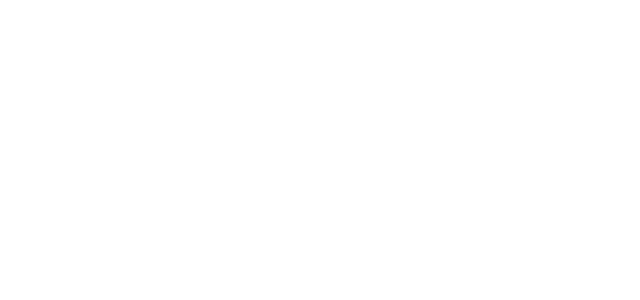
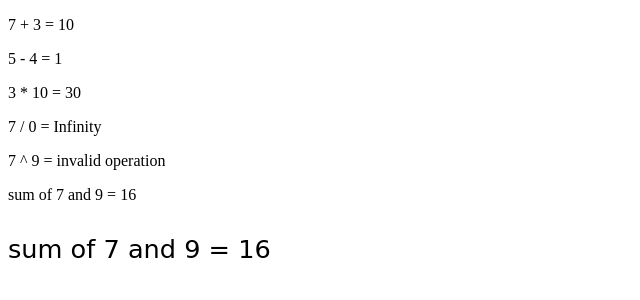
Before and after one commit to shivamss454/javascript-client, a React (Create React App) app: page / in a window 1280 px wide. Shown: the top 300 px of the page, without its empty margins (0-640 px from the left). Built offline with nearby package versions, Linux system fonts and the light colour scheme.

Commit message:
feat: material ui

```diff
--- a/src/components/Math/Math.jsx
+++ b/src/components/Math/Math.jsx
@@ -9,11 +9,31 @@ const Math = (props) => {
   switch (operator) {
   case '+': result = first + second;
     break;
-  case '-':
+  case '-': result = first - second;
+    break;
+  case '*': result = first * second;
+    break;
+  case '/': result = first / second;
+    break;
+  default: result = 'invalid operation';
+  }
+  if (children) {
+    return children(first, second, result);
   }
   return (
     <>
-
+      <p>
+        {' '}
+        {first}
+        {' '}
+        {operator}
+        {' '}
+        {second}
+        {' '}
+        =
+        {' '}
+        {result}
+      </p>
     </>
   );
 };
@@ -26,6 +46,6 @@ Math.propTypes = {
 };
 
 Math.defaultProps = {
-  operator: '+',
+  children: undefined,
 };
 export default Math;
--- a/src/pages/ChildrenDemo/ChildrenDemo.jsx
+++ b/src/pages/ChildrenDemo/ChildrenDemo.jsx
@@ -1,27 +1,65 @@
-/* eslint-disable react/prefer-stateless-function */
-/* eslint-disable no-useless-constructor */
 import React from 'react';
-import { Typography } from '@material-ui/core';
+import { Typography, ThemeProvider } from '@material-ui/core';
 import Math from '../../components/Math/Math';
+import Theme from '../../theme';
 
 export default class ChildrenDemo extends React.Component {
-  constructor(props) {
-    super(props);
-    this.state = {
-      first: '',
-      second: '',
-    };
+  result() {
+    let { result } = this.state;
+    result = '';
+    this.setState({ result });
   }
 
   render() {
     return (
       <>
-        <Typography>
-          {' '}
-          <Math first="9" second="8" />
-          {' '}
-        </Typography>
-
+        <Math first={7} second={3} operator="+" />
+        <Math first={5} second={4} operator="-" />
+        <Math first={3} second={10} operator="*" />
+        <Math first={7} second={0} operator="/" />
+        <Math first={7} second={9} operator="^" />
+        <Math first={7} second={9} operator="+">
+          {
+            (first, second, result) => (
+              <p>
+                sum of
+                {' '}
+                {first}
+                {' '}
+                and
+                {' '}
+                {second}
+                {' '}
+                =
+                {' '}
+                {result}
+              </p>
+            )
+          }
+        </Math>
+        <ThemeProvider theme={Theme}>
+          <Typography>
+            <Math first={7} second={9} operator="+">
+              {
+                (first, second, result) => (
+                  <p>
+                    sum of
+                    {' '}
+                    {first}
+                    {' '}
+                    and
+                    {' '}
+                    {second}
+                    {' '}
+                    =
+                    {' '}
+                    {result}
+                  </p>
+                )
+              }
+            </Math>
+          </Typography>
+        </ThemeProvider>
       </>
     );
   }
```
